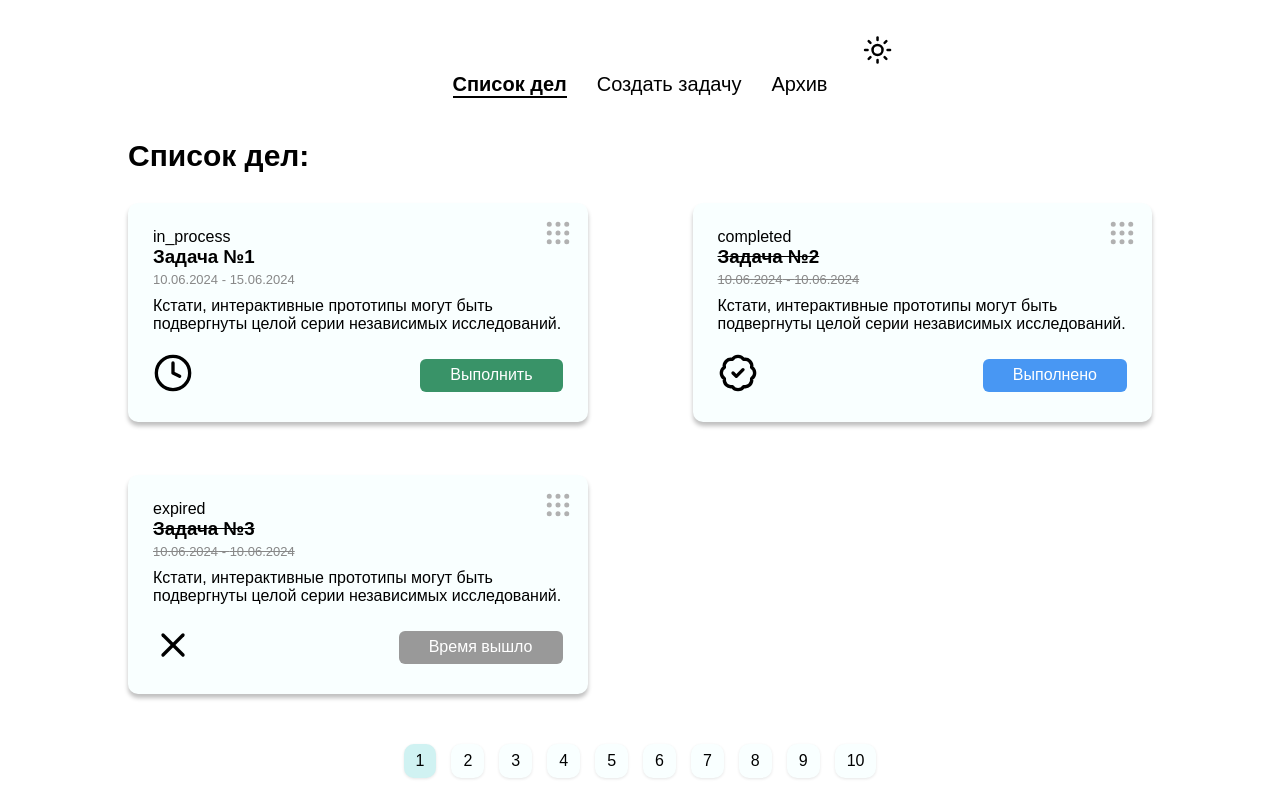
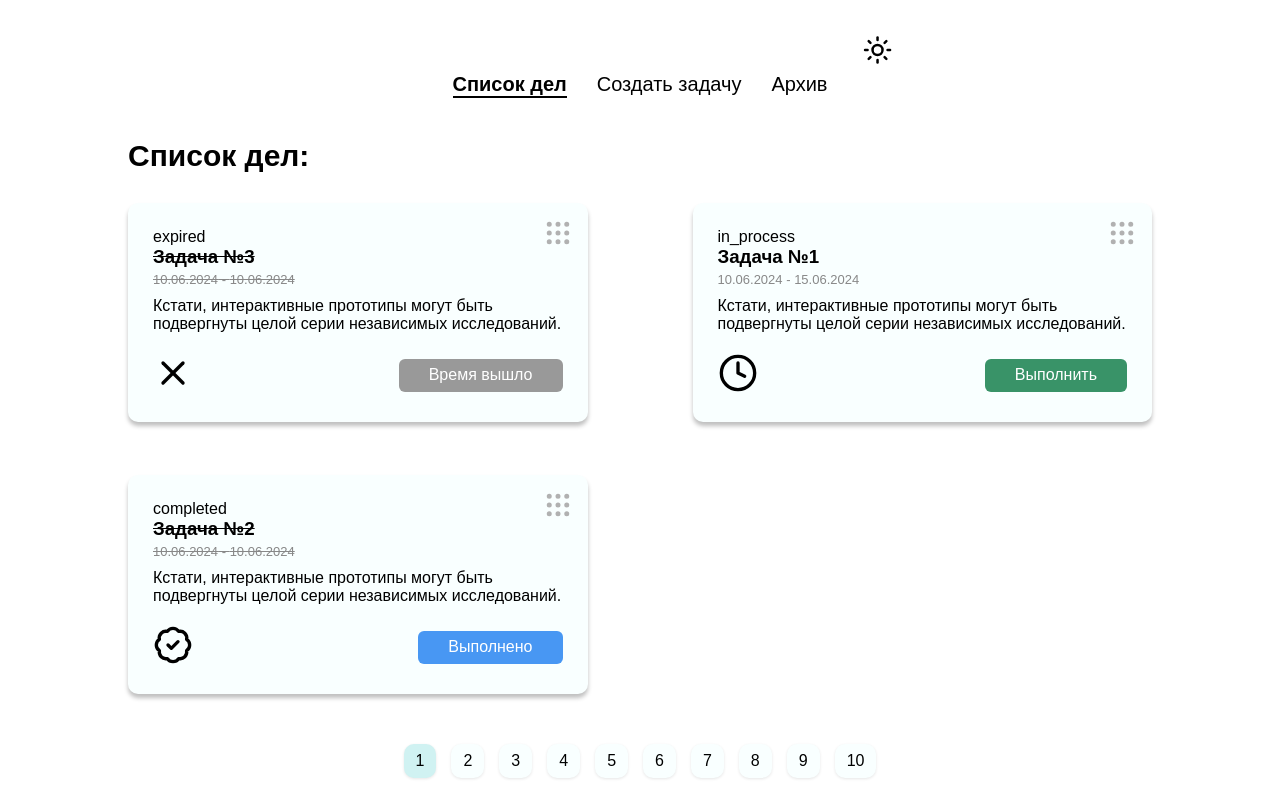
Before and after one commit to Lokusok/todos-rq-zustand, a React (Vite) app: page / in a window 1280 px wide. Built offline with nearby package versions, Linux system fonts and the light colour scheme; data requests are answered from the project's data file; a web font is replaced by a local one.

Commit message:
react query dnd

```diff
--- a/api/db.json
+++ b/api/db.json
@@ -5,9 +5,9 @@
       "title": "Задача №1",
       "descr": "Кстати, интерактивные прототипы могут быть подвергнуты целой серии независимых исследований.",
       "startTime": "2024-06-10T17:16:29.067Z",
-      "endTime": "2024-06-10T17:16:29.067Z",
-      "status": "in_process",
-      "order": 1
+      "endTime": "2024-06-15T17:16:29.067Z",
+      "completed": false,
+      "order": 2
     },
     {
       "id": "2",
@@ -15,8 +15,8 @@
       "descr": "Кстати, интерактивные прототипы могут быть подвергнуты целой серии независимых исследований.",
       "startTime": "2024-06-10T17:16:29.067Z",
       "endTime": "2024-06-10T17:16:29.067Z",
-      "status": "completed",
-      "order": 2
+      "completed": true,
+      "order": 3
     },
     {
       "id": "3",
@@ -24,8 +24,8 @@
       "descr": "Кстати, интерактивные прототипы могут быть подвергнуты целой серии независимых исследований.",
       "startTime": "2024-06-10T17:16:29.067Z",
       "endTime": "2024-06-10T17:16:29.067Z",
-      "status": "expired",
-      "order": 3
+      "completed": false,
+      "order": 1
     }
   ]
 }
--- a/package.json
+++ b/package.json
@@ -14,6 +14,7 @@
   "dependencies": {
     "@tanstack/react-query": "^5.40.1",
     "@tanstack/react-query-devtools": "^5.40.1",
+    "axios": "^1.7.2",
     "clsx": "^2.1.1",
     "concurrently": "^8.2.2",
     "date-fns": "^3.6.0",
@@ -23,6 +24,7 @@
     "react": "^18.2.0",
     "react-dom": "^18.2.0",
     "react-helmet": "^6.1.0",
+    "react-loading-skeleton": "^3.4.0",
     "react-router-dom": "^6.23.1",
     "react-transition-group": "^4.4.5",
     "sass": "^1.77.4",
--- /dev/null
+++ b/src/api/todos/hooks/use-todos/index.ts
@@ -0,0 +1,11 @@
+import { useQuery } from '@tanstack/react-query';
+import { fetchTodos } from '../../requests';
+
+function useTodos() {
+  return useQuery({
+    queryKey: ['todos'],
+    queryFn: fetchTodos,
+  });
+}
+
+export default useTodos;
--- /dev/null
+++ b/src/api/todos/hooks/use-update-todo/index.ts
@@ -0,0 +1,10 @@
+import { useMutation } from '@tanstack/react-query';
+import { updateTodo } from '../../requests';
+
+function useUpdateTodo() {
+  return useMutation({
+    mutationFn: updateTodo,
+  });
+}
+
+export default useUpdateTodo;
--- /dev/null
+++ b/src/api/todos/index.ts
@@ -0,0 +1,7 @@
+import axios from 'axios';
+
+const BASE_URL = 'http://localhost:5000/todos';
+
+export const todosClient = axios.create({
+  baseURL: BASE_URL,
+});
--- /dev/null
+++ b/src/api/todos/requests/index.ts
@@ -0,0 +1,13 @@
+import { todosClient } from '..';
+
+export const fetchTodos: () => Promise<TTodo[]> = async () => {
+  const { data } = await todosClient.get('/');
+  console.log('fetchTodos:', data);
+  return data;
+};
+
+export const updateTodo = async (todo: TTodo) => {
+  const { data } = await todosClient.put(`/${todo.id}`, todo);
+  console.log('Update todo');
+  return data;
+};
--- a/src/components/grid/index.tsx
+++ b/src/components/grid/index.tsx
@@ -5,14 +5,14 @@ import React, { memo } from 'react';
 type TProps<T> = {
   data: T[];
   renderItem: (data: T) => React.ReactNode;
-  keyExtractor: (data: T) => any;
+  keyExtractor?: (data: T) => any;
 };
 
 function Grid<T>({ data, renderItem, keyExtractor }: TProps<T>) {
   return (
     <div className={style.root}>
-      {data.map((item) => (
-        <React.Fragment key={keyExtractor(item)}>{renderItem(item)}</React.Fragment>
+      {data.map((item, index) => (
+        <React.Fragment key={keyExtractor?.(item) || index}>{renderItem(item)}</React.Fragment>
       ))}
     </div>
   );
--- a/src/containers/todos-all-list/index.tsx
+++ b/src/containers/todos-all-list/index.tsx
@@ -1,4 +1,6 @@
 import { memo } from 'react';
+
+import Skeleton from 'react-loading-skeleton';
 
 import PageLayout from '@/components/page-layout';
 import Section from '@/components/section';
@@ -7,14 +9,40 @@ import Grid from '@/components/grid';
 import Pagination from '@/components/pagination';
 
 import HeaderWrapper from '@/containers/header-wrapper';
-import useTodos from '@/store/todos';
+import useTodos from '@/api/todos/hooks/use-todos';
+import useUpdateTodo from '@/api/todos/hooks/use-update-todo';
+
+import { useQueryClient } from '@tanstack/react-query';
 
 function TodosAllList() {
-  const todosStore = useTodos();
+  const queryClient = useQueryClient();
+
+  const todosQuery = useTodos();
+  const updateTodo = useUpdateTodo();
 
   const callbacks = {
-    swapElements: (firstId: TTodo['id'], secondId: TTodo['id']) => {
-      todosStore.swap(firstId, secondId);
+    swapElements: async (firstId: TTodo['id'], secondId: TTodo['id']) => {
+      if (!todosQuery.data) return;
+
+      const firstTodo = todosQuery.data.find((todo) => todo.id === firstId);
+      if (!firstTodo) return;
+
+      const secondTodo = todosQuery.data.find((todo) => todo.id === secondId);
+      if (!secondTodo) return;
+
+      console.log('order of first:', firstTodo.order);
+      console.log('order of second:', secondTodo.order);
+
+      [firstTodo.order, secondTodo.order] = [secondTodo.order, firstTodo.order];
+
+      const firstTodoUpdatePromise = updateTodo.mutate(firstTodo);
+      const secondTodoUpdatePromise = updateTodo.mutate(secondTodo);
+
+      await Promise.allSettled([firstTodoUpdatePromise, secondTodoUpdatePromise]);
+
+      requestIdleCallback(() => {
+        queryClient.invalidateQueries({ queryKey: ['todos'] });
+      });
     },
   };
 
@@ -24,17 +52,24 @@ function TodosAllList() {
         <Section.Root>
           <Section.Title>Список дел:</Section.Title>
           <Section.Content>
+            {todosQuery.isLoading ? (
+              <Grid data={new Array(4).fill(null)} renderItem={() => <Skeleton height={300} />} />
+            ) : (
               <Grid
-              data={todosStore.todos.slice().sort((a, b) => a.order - b.order)}
+                data={todosQuery.data!.slice().sort((a, b) => a.order - b.order)}
                 renderItem={(todo) => (
                   <TodoItem onDrop={callbacks.swapElements} todo={todo as TTodo} />
                 )}
                 keyExtractor={(todo) => (todo as TTodo).id}
               />
+            )}
           </Section.Content>
+
+          {!todosQuery.isLoading && (
             <Section.Footer centered>
               <Pagination currentPage={1} maxPage={10} />
             </Section.Footer>
+          )}
         </Section.Root>
       </PageLayout>
     </>
--- a/src/main.tsx
+++ b/src/main.tsx
@@ -3,13 +3,21 @@ import ReactDOM from 'react-dom/client';
 import App from './app';
 
 import './globals.scss';
+import 'react-loading-skeleton/dist/skeleton.css';
 
 import ThemeProvider from './contexts/theme';
+import { QueryClient, QueryClientProvider } from '@tanstack/react-query';
+import { ReactQueryDevtools } from '@tanstack/react-query-devtools';
+
+const queryClient = new QueryClient();
 
 ReactDOM.createRoot(document.getElementById('root')!).render(
   <React.StrictMode>
-    <ThemeProvider>
-      <App />
-    </ThemeProvider>
+    <QueryClientProvider client={queryClient}>
+      <ThemeProvider>
+        <App />
+      </ThemeProvider>
+      <ReactQueryDevtools />
+    </QueryClientProvider>
   </React.StrictMode>
 );
```
Also changed, not shown: 1 other file (tests, documents, lock files or other folders). Lines whose indentation alone changed are shown as unchanged.
